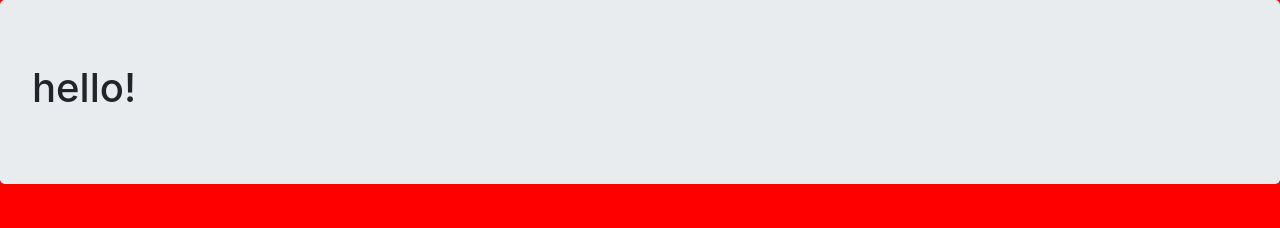
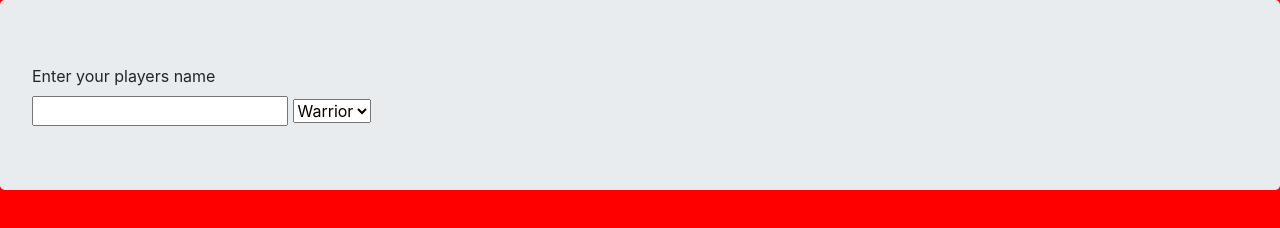
Before and after one commit to jaredspecjr/rpg, a website built with webpack: page src/index.html in a window 1280 px wide. Built offline with nearby package versions, Linux system fonts and the light colour scheme.

Commit message:
add form to select class and choose name

```diff
--- a/src/index.html
+++ b/src/index.html
@@ -7,7 +7,22 @@
     <div class="jumbotron">
       <div class="row">
         <div class="col-md">
-          <h1>hello!</h1>
+          <form id="form1">
+            <label for="name">Enter your players name</label>
+            <input id="name" type="text" name="name">
+            <select id="playerClass">
+              <option value="warrior">Warrior</option>
+              <option value="wizard">Wizard</option>
+              <option value="thief">Thief</option>
+              <option value="bard">Bard</option>
+            </select>
+          </form>
+        </div>
+        <div class="col-md">
+
+        </div>
+        <div class="col-md">
+
         </div>
       </div>
     </div>
```
